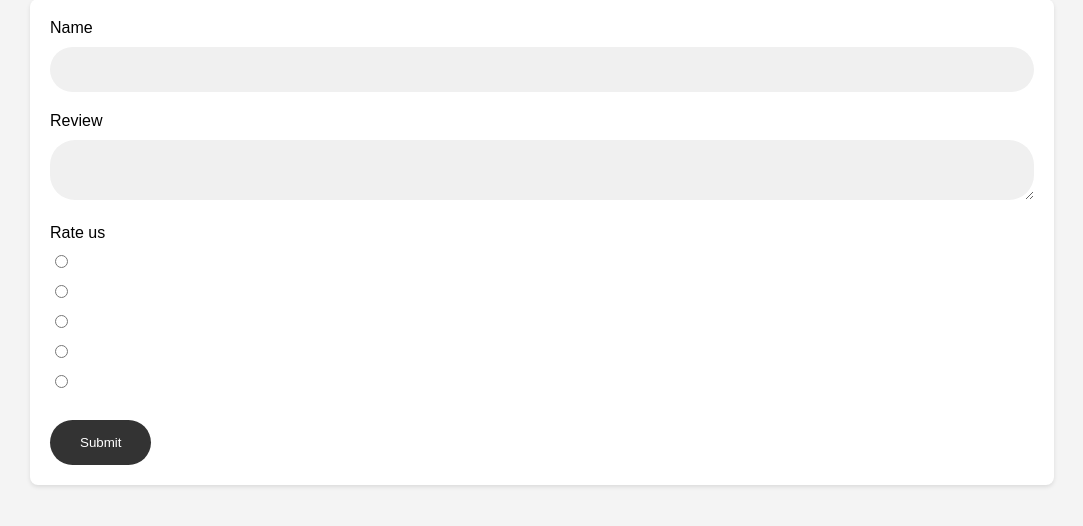
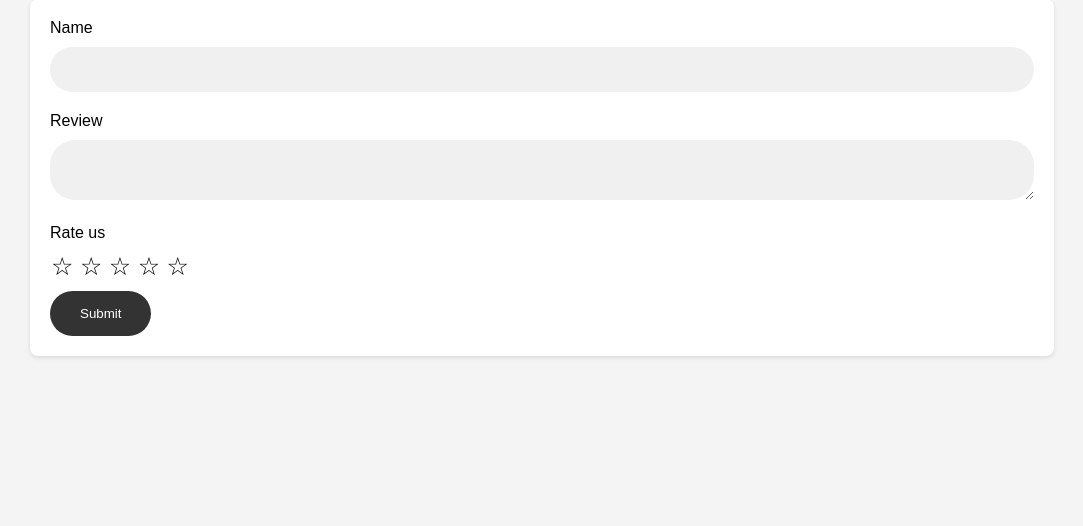
Before and after one commit to Nishantrde/skrider, a Django app: page /share_reviews in a window 1280 px wide. Shown: the part 128-654 px from the top of the page, without its empty margins (98-1181 px from the left). Run offline with Django 5.2, Linux system fonts and the light colour scheme; parts of the project's set-up code (start-up, migrations or seed data) failed here and were passed over.

Commit message:
Initial Commit

```diff
--- a/staticfiles_build/static/css/sh_views.css
+++ b/staticfiles_build/static/css/sh_views.css
@@ -40,6 +40,28 @@ h1 {
     margin-bottom: 20px;
     border-radius: 8px;
     box-shadow: 0 2px 4px rgba(0, 0, 0, 0.1);
+}
+
+.rating {
+    display: inline-block;
+    unicode-bidi: bidi-override;
+    direction: rtl;
+    margin-right: 10px; /* Adjust spacing between rating and other form elements */
+}
+.rating > label {
+    display: inline-block;
+    padding: 0 1px;
+    font-size: 25px;
+}
+.rating > label:before {
+    content: "☆";
+}
+.rating > input[type="radio"] {
+    display: none;
+}
+.rating > input[type="radio"]:checked ~ label:before {
+    content: "★";
+    color: gold;
 }
 
 h1 {
```
